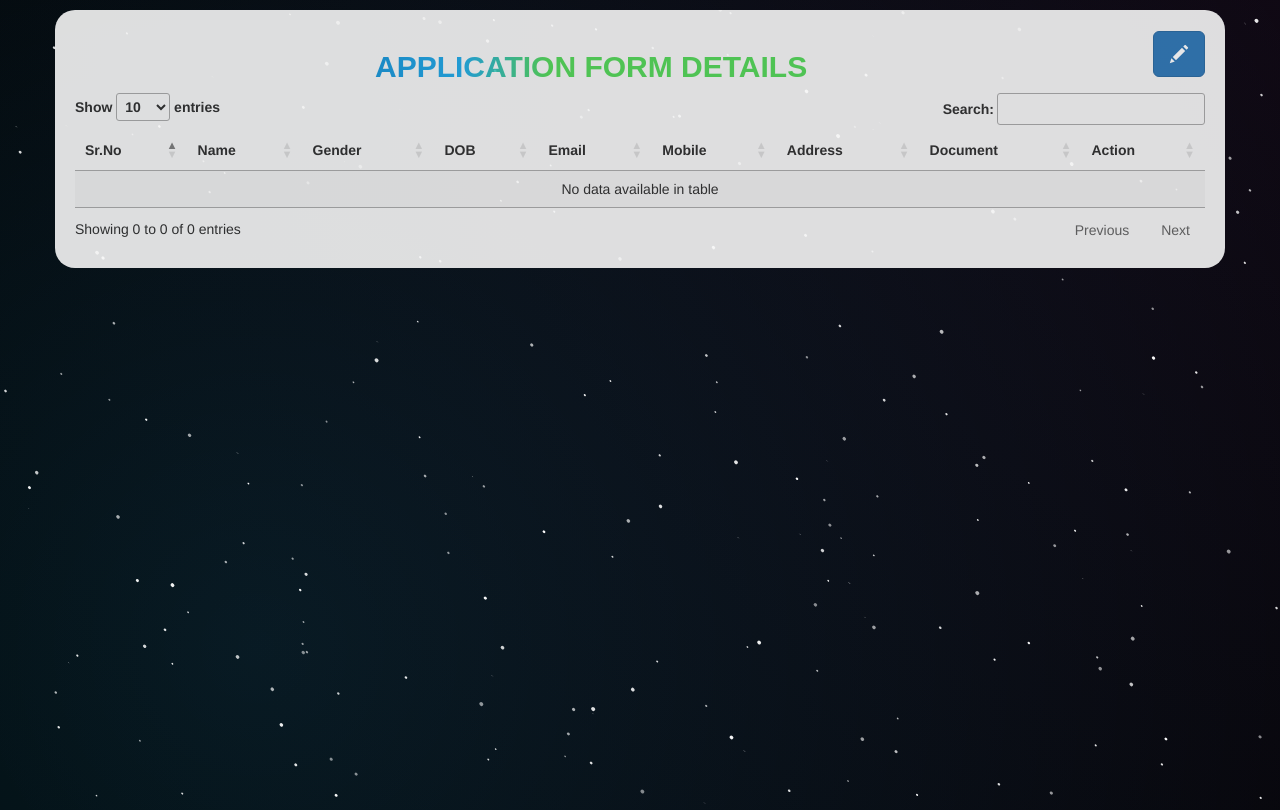
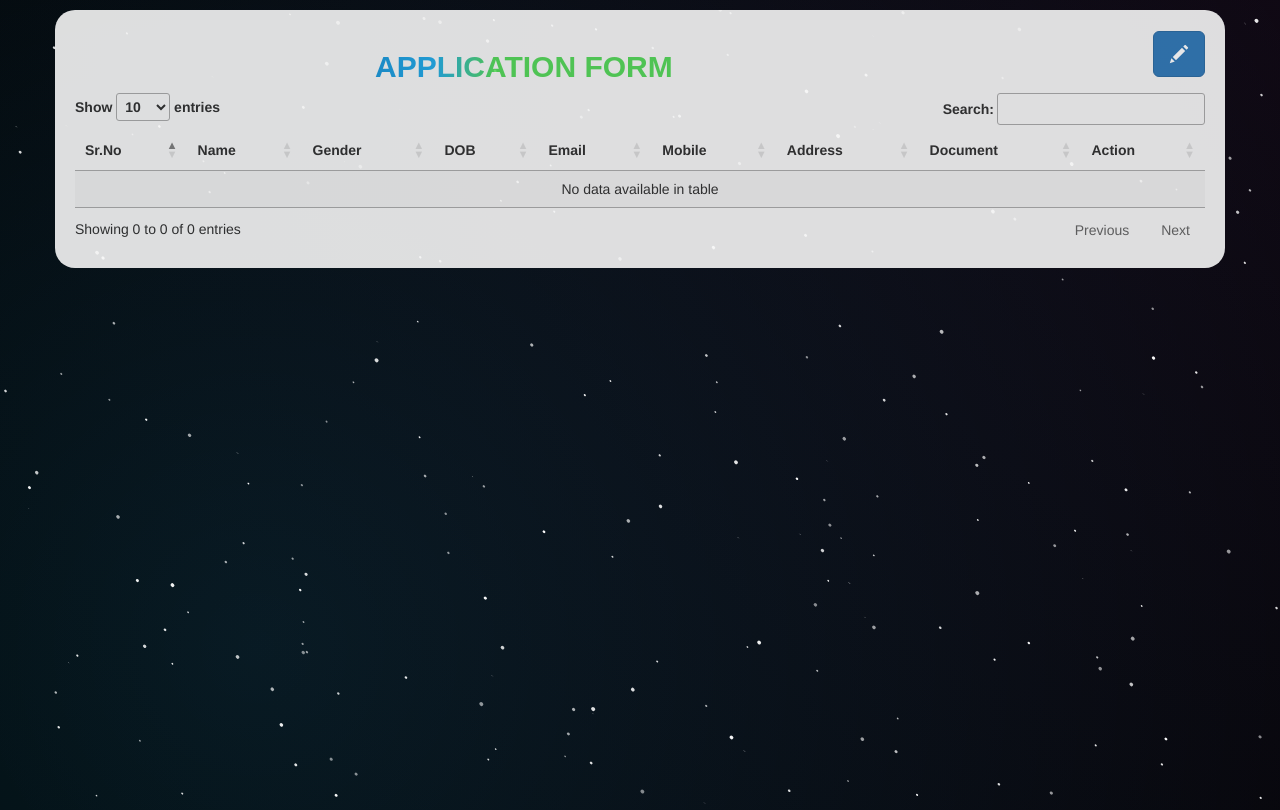
Before and after one commit to sagarg2000/Wizard_project, a PHP site: page /wiz_js/view_data.php in a window 1280 px wide. Run offline with PHP 8.4, Linux system fonts and the light colour scheme; data that the repository does not hold is empty; some libraries are stand-ins or nearby versions.

Commit message:
changed view data heading

```diff
--- a/view_data.php
+++ b/view_data.php
@@ -102,7 +102,7 @@ canvas {
 
         <div class="container wizard">
         <div >
-            <h2 style="text-align: center;" id="ttf">Application Form Details</h2><a href="index.php" ><span class=" btn btn-lg btn-primary glyphicon glyphicon-pencil" style="float: right;" aria-hidden="true"></span> </a>
+            <h2 style="text-align: center;" id="ttf">Application Form </h2><a href="index.php" ><span class=" btn btn-lg btn-primary glyphicon glyphicon-pencil" style="float: right;" aria-hidden="true"></span> </a>
         </div>
             <!-- Table -->
             <table id='empTable' class='display dataTable ' width="100%" >
```
